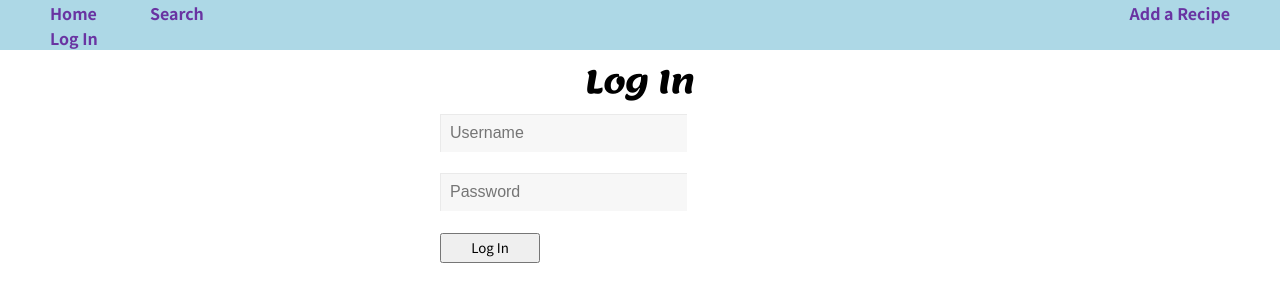
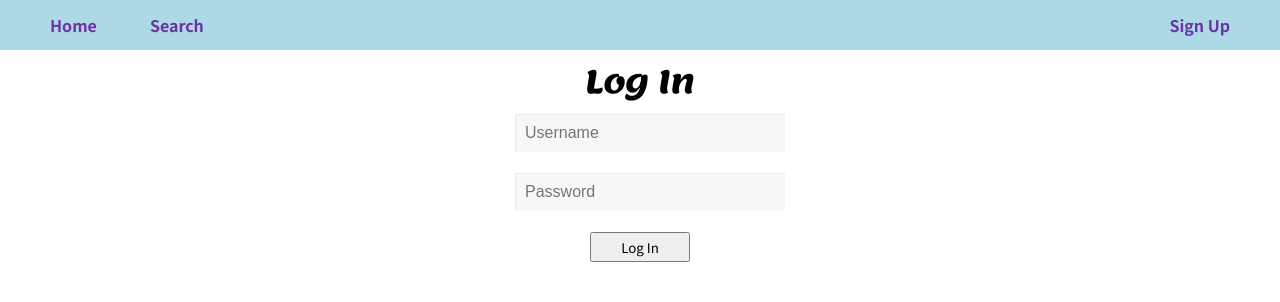
Before and after one commit to marla-hoggard/shelly-recipes-frontend, a React (Create React App) app: page /login in a window 1280 px wide. Shown: the top 302 px of the page. Built offline with nearby package versions, Linux system fonts and the light colour scheme; no server answers; what debounce-promise would draw is missing.

Commit message:
Gate pages based on currentUser

```diff
--- a/src/components/AddRecipe/AddRecipe.tsx
+++ b/src/components/AddRecipe/AddRecipe.tsx
@@ -1,9 +1,21 @@
-import React from "react";
+import React, { useEffect } from "react";
+import { useSelector } from "react-redux";
+import { useHistory } from "react-router-dom";
+import { selectIsAuthenticated } from "../../reducers/currentUser";
 
 import RecipeForm from "../RecipeForm/RecipeForm";
 
-const AddRecipe: React.FC = () => (
-  <RecipeForm savedValues={{ submitted_by: "Lynne Glasser" }} type="add" />
-);
+const AddRecipe: React.FC = () => {
+  const isAuthenticated = useSelector(selectIsAuthenticated);
+  const history = useHistory();
+
+  useEffect(() => {
+    if (!isAuthenticated) {
+      history.push("/login");
+    }
+  }, [isAuthenticated, history]);
+
+  return <RecipeForm savedValues={{ submitted_by: "Lynne Glasser" }} type="add" />;
+};
 
 export default AddRecipe;
--- a/src/components/Authentication/Authentication.module.scss
+++ b/src/components/Authentication/Authentication.module.scss
@@ -1,6 +1,12 @@
 @import "../../global-styles/base.module.scss";
 
-.form {
+.loginForm {
+  font-size: 18px;
+  width: 250px;
+  margin: auto;
+}
+
+.signupForm {
   font-size: 18px;
   width: 400px;
   margin: auto;
--- a/src/components/Authentication/LoginForm.tsx
+++ b/src/components/Authentication/LoginForm.tsx
@@ -1,12 +1,12 @@
 /* eslint-disable func-names */
-import React, { useCallback, useState } from "react";
-import { useDispatch } from "react-redux";
+import React, { useCallback, useEffect, useState } from "react";
+import { useDispatch, useSelector } from "react-redux";
 import { useHistory } from "react-router-dom";
 import { Formik, Form, FormikHelpers } from "formik";
 import * as Yup from "yup";
 import { login } from "../../api-users";
 import { InputField } from "./FormComponents";
-import { setCurrentUser } from "../../reducers/currentUser";
+import { selectIsAuthenticated, setCurrentUser } from "../../reducers/currentUser";
 import classes from "./Authentication.module.scss";
 
 type FormValues = {
@@ -28,6 +28,13 @@ const LoginForm: React.FC = () => {
   const [generalError, setGeneralError] = useState("");
   const dispatch = useDispatch();
   const history = useHistory();
+  const isAuthenticated = useSelector(selectIsAuthenticated);
+
+  useEffect(() => {
+    if (isAuthenticated) {
+      history.push("/");
+    }
+  }, [isAuthenticated, history]);
 
   const handleSubmit = useCallback(
     async (values: FormValues, { setSubmitting }: FormikHelpers<FormValues>) => {
@@ -63,12 +70,13 @@ const LoginForm: React.FC = () => {
         onSubmit={handleSubmit}
       >
         {({ errors, touched, isSubmitting }) => (
-          <Form className={classes.form}>
+          <Form className={classes.loginForm}>
             <div className={classes.formRow}>
               <InputField
                 name="username"
                 placeholder="Username"
                 hasError={!!(errors.username && touched.username)}
+                fullWidth
               />
             </div>
             <div className={classes.formRow}>
@@ -77,9 +85,10 @@ const LoginForm: React.FC = () => {
                 placeholder="Password"
                 type="password"
                 hasError={!!(errors.password && touched.password)}
+                fullWidth
               />
             </div>
-            <div>
+            <div className={classes.formRow}>
               <button className={classes.submit} type="submit" disabled={isSubmitting}>
                 Log In
               </button>
--- a/src/components/EditRecipe/EditRecipe.tsx
+++ b/src/components/EditRecipe/EditRecipe.tsx
@@ -1,18 +1,33 @@
 import React, { useEffect, useCallback, useState } from "react";
+import { useSelector } from "react-redux";
 import { useParams, useHistory } from "react-router-dom";
 
 import { getRecipe } from "../../api-recipes";
+import { selectCurrentUser } from "../../reducers/currentUser";
 import RecipeForm, { FormValues } from "../RecipeForm/RecipeForm";
 
 const EditRecipe: React.FC = () => {
   const { id } = useParams();
   const history = useHistory();
+  const currentUser = useSelector(selectCurrentUser);
   const [loading, setLoading] = useState(true);
   const [savedValues, setSavedValues] = useState<Partial<FormValues>>({});
 
-  const fetchRecipe = useCallback(async () => {
+  const fetchAndCheckPermissions = useCallback(async () => {
+    if (!currentUser) {
+      history.push("/login");
+      return;
+    }
+
     const recipe = await getRecipe(id);
     if ("id" in recipe) {
+      // TODO: Update to check isAdmin
+      // TODO: Update to match user id in addition to name
+      if (recipe.submitted_by !== `${currentUser.firstName} ${currentUser.lastName}`) {
+        history.push("/");
+        return;
+      }
+
       setSavedValues({
         ...recipe,
         source: recipe.source || "",
@@ -31,11 +46,11 @@ const EditRecipe: React.FC = () => {
     } else {
       history.push("/404");
     }
-  }, [history, id]);
+  }, [currentUser, history, id]);
 
   useEffect(() => {
-    fetchRecipe();
-  }, [fetchRecipe]);
+    fetchAndCheckPermissions();
+  }, [fetchAndCheckPermissions]);
 
   if (loading) {
     return <div>Loading...</div>;
--- a/src/components/RecipeView/RecipeView.tsx
+++ b/src/components/RecipeView/RecipeView.tsx
@@ -9,10 +9,13 @@ import Tag from "../base/Tag";
 import Steps from "./Steps";
 import classes from "./RecipeView.module.scss";
 import Ingredients from "./Ingredients";
+import { useSelector } from "react-redux";
+import { selectCurrentUserFullName } from "../../reducers/currentUser";
 
 const RecipeView: React.FC = () => {
   const [loading, setLoading] = useState(true);
   const [recipe, setRecipe] = useState<GetRecipeSuccess>();
+  const currentUserFullName = useSelector(selectCurrentUserFullName);
   const { id } = useParams();
   const history = useHistory();
 
@@ -85,11 +88,14 @@ const RecipeView: React.FC = () => {
             {recipe.vegetarian && <Tag key="vegetarian" text="vegetarian" />}
           </div>
         )}
-        <div>
-          <Link className={classes.link} to={`/recipe/${id}/edit`}>
-            Edit Recipe
-          </Link>
-        </div>
+        {/* TODO: Add check for isAdmin, user id match */}
+        {currentUserFullName === recipe.submitted_by && (
+          <div>
+            <Link className={classes.link} to={`/recipe/${id}/edit`}>
+              Edit Recipe
+            </Link>
+          </div>
+        )}
       </>
     );
   }
--- a/src/components/SiteFrame/Header/Header.module.scss
+++ b/src/components/SiteFrame/Header/Header.module.scss
@@ -6,8 +6,7 @@
   height: 50px;
   background: lightblue;
   margin: 0;
-  display: grid;
-  grid-template-columns: 100px 100px 1fr;
+  display: flex;
   align-items: center;
   padding: 0 50px;
 }
@@ -16,8 +15,26 @@
   text-decoration: none;
   color: #6933a2;
   font-weight: bold;
+  cursor: pointer;
 }
 
-.addLink {
-  text-align: right;
+.linkContainer {
+  min-width: 100px;
 }
+
+.leftContainer,
+.rightContainer {
+  display: flex;
+}
+
+.centerContainer {
+  flex: 1;
+}
+
+.rightContainer {
+  justify-content: flex-end;
+
+  .linkContainer {
+    text-align: right;
+  }
+}
--- a/src/components/SiteFrame/Header/Header.tsx
+++ b/src/components/SiteFrame/Header/Header.tsx
@@ -1,12 +1,13 @@
 import React, { useCallback } from "react";
 import { useDispatch, useSelector } from "react-redux";
-import { Link } from "react-router-dom";
+import { Link, useLocation } from "react-router-dom";
 import { signout } from "../../../api-users";
 import { selectCurrentUser, resetCurrentUser } from "../../../reducers/currentUser";
 import classes from "./Header.module.scss";
 
 const Header: React.FC = () => {
   const dispatch = useDispatch();
+  const { pathname } = useLocation();
   const currentUser = useSelector(selectCurrentUser);
 
   const handleSignout = useCallback(async () => {
@@ -21,53 +22,69 @@ const Header: React.FC = () => {
   if (currentUser) {
     return (
       <div className={classes.headerContainer}>
-        <div className={classes.homeLink}>
+        <div className={classes.leftContainer}>
+          <div className={classes.linkContainer}>
             <Link className={classes.link} to="/">
               Home
             </Link>
           </div>
-        <div className={classes.searchLink}>
+          <div className={classes.linkContainer}>
             <Link className={classes.link} to="/search">
               Search
             </Link>
           </div>
-        <div className={classes.addLink}>
+          <div className={classes.linkContainer}>
             <Link className={classes.link} to="/new">
               Add a Recipe
             </Link>
           </div>
-        <div className={classes.userProfileLink}>
+        </div>
+        <div className={classes.centerContainer}></div>
+        <div className={classes.rightContainer}>
+          <div className={classes.linkContainer}>
             <Link className={classes.link} to="/">
               Hi, {currentUser.firstName}
             </Link>
           </div>
-        <div className={classes.logoutLink} onClick={handleSignout}>
+          <div className={classes.linkContainer}>
+            <div className={classes.link} onClick={handleSignout}>
               Log Out
+            </div>
+          </div>
         </div>
       </div>
     );
   }
+
   return (
     <div className={classes.headerContainer}>
-      <div className={classes.homeLink}>
+      <div className={classes.leftContainer}>
+        <div className={classes.linkContainer}>
           <Link className={classes.link} to="/">
             Home
           </Link>
         </div>
-      <div className={classes.searchLink}>
+        <div className={classes.linkContainer}>
           <Link className={classes.link} to="/search">
             Search
           </Link>
         </div>
-      <div className={classes.addLink}>
-        <Link className={classes.link} to="/new">
-          Add a Recipe
+      </div>
+      <div className={classes.centerContainer}></div>
+      <div className={classes.rightContainer}>
+        {pathname === "/login" ? (
+          <div className={classes.linkContainer}>
+            <Link className={classes.link} to="/signup">
+              Sign Up
             </Link>
           </div>
-      <div className={classes.loginLink}>
+        ) : (
+          <div className={classes.linkContainer}>
             <Link className={classes.link} to="/login">
               Log In
             </Link>
+          </div>
+        )}
       </div>
     </div>
   );
--- a/src/reducers/currentUser.ts
+++ b/src/reducers/currentUser.ts
@@ -38,4 +38,7 @@ export const selectCurrentUser = ({ currentUser: state }: RootState): User | nul
 export const selectIsAuthenticated = ({ currentUser: state }: RootState): boolean =>
   !!state.currentUser;
 
+export const selectCurrentUserFullName = ({ currentUser: state }: RootState): string =>
+  state.currentUser ? `${state.currentUser.firstName} ${state.currentUser.lastName}` : "";
+
 export default currentUser.reducer;
```
Also changed, not shown: src/components/Authentication/SignupForm.tsx (+12 -5 lines). Lines whose indentation alone changed are shown as unchanged.
